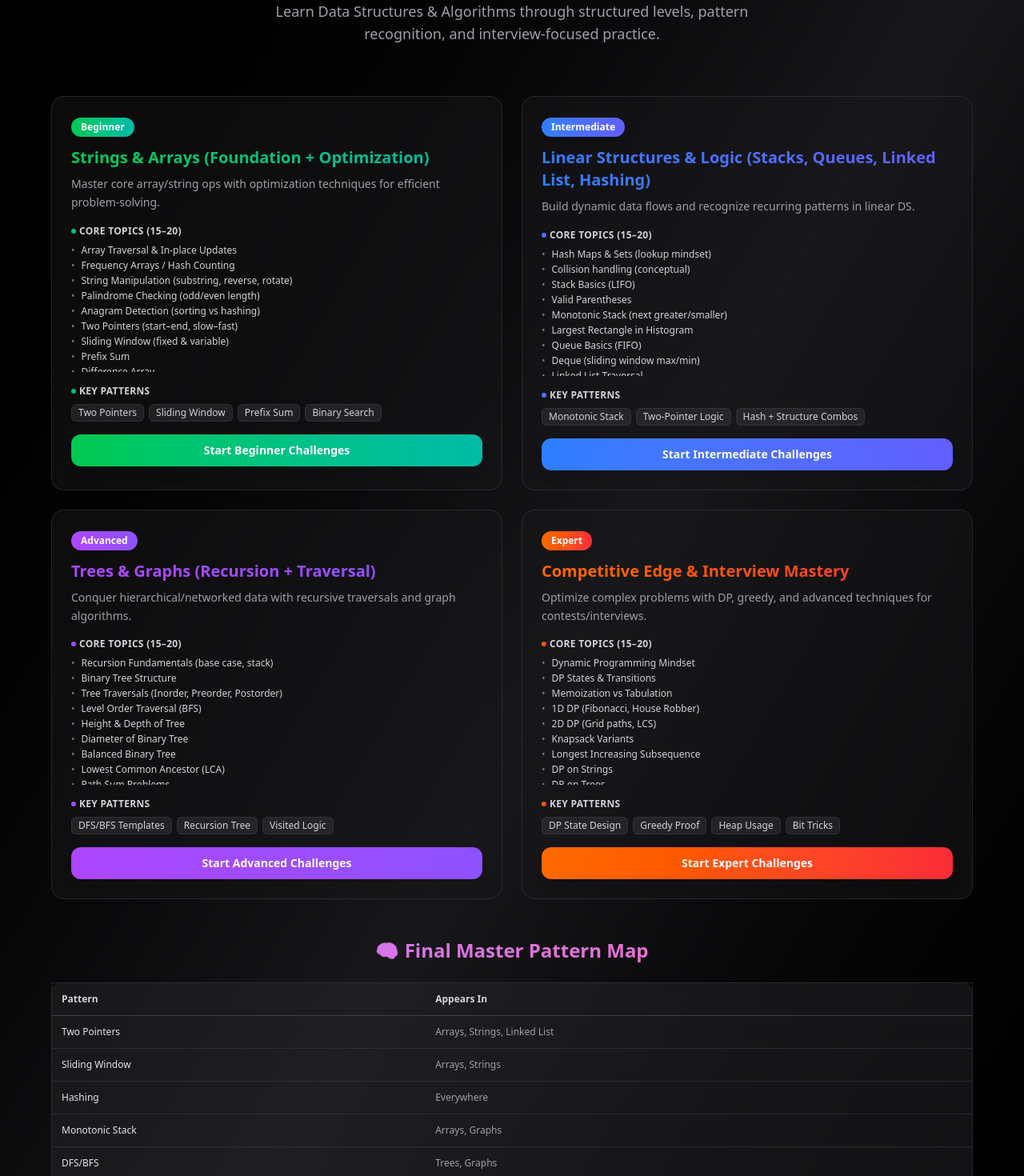
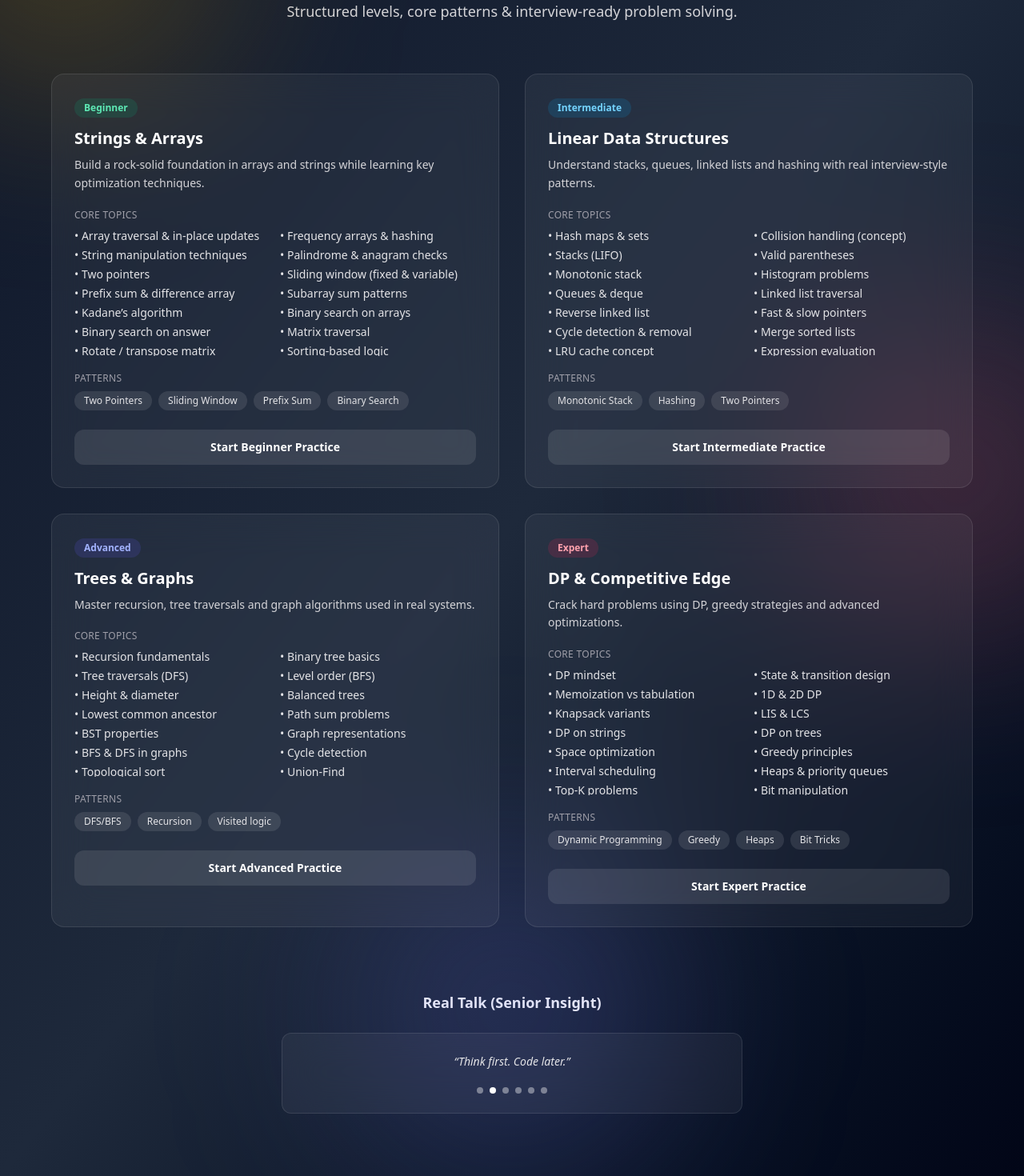
Before and after one commit to DevSars24/codeify, a Next.js app: page /dsa in a window 1280 px wide. Shown: the part 160-1630 px from the top of the page at 80% size. Built offline with nearby package versions, Linux system fonts and the light colour scheme.

Commit message:
just dsa arena ui enhancement

```diff
--- a/app/components/Dsa.tsx
+++ b/app/components/Dsa.tsx
@@ -1,365 +1,236 @@
 "use client";
+
 import { useState, useEffect } from "react";
 
 export default function Dsa() {
+  /* ================= DATA ================= */
+
   const challenges = [
     {
       id: "beginner",
       level: "Beginner",
-      title: "Strings & Arrays (Foundation + Optimization)",
-      desc: "Master core array/string ops with optimization techniques for efficient problem-solving.",
+      title: "Strings & Arrays",
+      desc:
+        "Build a rock-solid foundation in arrays and strings while learning key optimization techniques.",
       topics: [
-        "Array Traversal & In-place Updates",
-        "Frequency Arrays / Hash Counting",
-        "String Manipulation (substring, reverse, rotate)",
-        "Palindrome Checking (odd/even length)",
-        "Anagram Detection (sorting vs hashing)",
-        "Two Pointers (start–end, slow–fast)",
-        "Sliding Window (fixed & variable)",
-        "Prefix Sum",
-        "Difference Array",
-        "Subarray Sum Equals K",
-        "Longest / Shortest Subarray Problems",
-        "Kadane’s Algorithm (max subarray)",
-        "Majority Element (Moore’s Voting)",
-        "Sorting-based Problems (merge intervals, count pairs)",
-        "Binary Search on Arrays",
-        "Binary Search on Answer",
-        "Matrix Traversal (row/column, spiral)",
-        "Rotate / Transpose Matrix",
-        "Character Encoding (ASCII tricks)",
-        "Edge Cases (empty, single element, overflow)",
+        "Array traversal & in-place updates",
+        "Frequency arrays & hashing",
+        "String manipulation techniques",
+        "Palindrome & anagram checks",
+        "Two pointers",
+        "Sliding window (fixed & variable)",
+        "Prefix sum & difference array",
+        "Subarray sum patterns",
+        "Kadane’s algorithm",
+        "Binary search on arrays",
+        "Binary search on answer",
+        "Matrix traversal",
+        "Rotate / transpose matrix",
+        "Sorting-based logic",
+        "Edge case handling",
       ],
-      patterns: [
-        "Two Pointers",
-        "Sliding Window",
-        "Prefix Sum",
-        "Binary Search",
-      ],
-      gradient: "from-green-500 to-teal-500",
-      glow: "shadow-green-500/30",
+      patterns: ["Two Pointers", "Sliding Window", "Prefix Sum", "Binary Search"],
+      badge: "bg-emerald-500/15 text-emerald-300",
+      glow: "hover:shadow-emerald-500/30",
     },
     {
       id: "intermediate",
       level: "Intermediate",
-      title: "Linear Structures & Logic (Stacks, Queues, Linked List, Hashing)",
-      desc: "Build dynamic data flows and recognize recurring patterns in linear DS.",
+      title: "Linear Data Structures",
+      desc:
+        "Understand stacks, queues, linked lists and hashing with real interview-style patterns.",
       topics: [
-        "Hash Maps & Sets (lookup mindset)",
-        "Collision handling (conceptual)",
-        "Stack Basics (LIFO)",
-        "Valid Parentheses",
-        "Monotonic Stack (next greater/smaller)",
-        "Largest Rectangle in Histogram",
-        "Queue Basics (FIFO)",
-        "Deque (sliding window max/min)",
-        "Linked List Traversal",
-        "Reverse Linked List (iterative & recursive)",
-        "Fast & Slow Pointer Technique",
-        "Detect & Remove Cycle",
-        "Merge Sorted Lists",
-        "Intersection of Linked Lists",
-        "LRU Cache (HashMap + DLL concept)",
-        "Stack using Queue / Queue using Stack",
-        "Expression Evaluation (postfix/infix)",
-        "Implementation-heavy Problems",
-        "Time vs Space Tradeoffs",
-        "Dummy Node & Sentinel Techniques",
+        "Hash maps & sets",
+        "Collision handling (concept)",
+        "Stacks (LIFO)",
+        "Valid parentheses",
+        "Monotonic stack",
+        "Histogram problems",
+        "Queues & deque",
+        "Linked list traversal",
+        "Reverse linked list",
+        "Fast & slow pointers",
+        "Cycle detection & removal",
+        "Merge sorted lists",
+        "LRU cache concept",
+        "Expression evaluation",
+        "Dummy node techniques",
       ],
-      patterns: [
-        "Monotonic Stack",
-        "Two-Pointer Logic",
-        "Hash + Structure Combos",
-      ],
-      gradient: "from-blue-500 to-indigo-500",
-      glow: "shadow-blue-500/30",
+      patterns: ["Monotonic Stack", "Hashing", "Two Pointers"],
+      badge: "bg-sky-500/15 text-sky-300",
+      glow: "hover:shadow-sky-500/30",
     },
     {
       id: "advanced",
       level: "Advanced",
-      title: "Trees & Graphs (Recursion + Traversal)",
-      desc: "Conquer hierarchical/networked data with recursive traversals and graph algorithms.",
+      title: "Trees & Graphs",
+      desc:
+        "Master recursion, tree traversals and graph algorithms used in real systems.",
       topics: [
-        "Recursion Fundamentals (base case, stack)",
-        "Binary Tree Structure",
-        "Tree Traversals (Inorder, Preorder, Postorder)",
-        "Level Order Traversal (BFS)",
-        "Height & Depth of Tree",
-        "Diameter of Binary Tree",
-        "Balanced Binary Tree",
-        "Lowest Common Ancestor (LCA)",
-        "Path Sum Problems",
-        "Binary Search Tree (BST) Properties",
-        "Insert / Delete in BST",
-        "Graph Representation (list vs matrix)",
-        "BFS in Graphs",
-        "DFS in Graphs",
-        "Connected Components",
-        "Cycle Detection (directed & undirected)",
-        "Topological Sorting",
-        "Shortest Path (unweighted BFS)",
-        "Union-Find (Disjoint Set)",
-        "Tree ↔ Graph Thinking (convert mindset)",
+        "Recursion fundamentals",
+        "Binary tree basics",
+        "Tree traversals (DFS)",
+        "Level order (BFS)",
+        "Height & diameter",
+        "Balanced trees",
+        "Lowest common ancestor",
+        "Path sum problems",
+        "BST properties",
+        "Graph representations",
+        "BFS & DFS in graphs",
+        "Cycle detection",
+        "Topological sort",
+        "Union-Find",
+        "Connected components",
       ],
-      patterns: [
-        "DFS/BFS Templates",
-        "Recursion Tree",
-        "Visited Logic",
-      ],
-      gradient: "from-purple-500 to-violet-500",
-      glow: "shadow-purple-500/30",
+      patterns: ["DFS/BFS", "Recursion", "Visited logic"],
+      badge: "bg-indigo-500/15 text-indigo-300",
+      glow: "hover:shadow-indigo-500/30",
     },
     {
       id: "expert",
       level: "Expert",
-      title: "Competitive Edge & Interview Mastery",
-      desc: "Optimize complex problems with DP, greedy, and advanced techniques for contests/interviews.",
+      title: "DP & Competitive Edge",
+      desc:
+        "Crack hard problems using DP, greedy strategies and advanced optimizations.",
       topics: [
-        "Dynamic Programming Mindset",
-        "DP States & Transitions",
-        "Memoization vs Tabulation",
-        "1D DP (Fibonacci, House Robber)",
-        "2D DP (Grid paths, LCS)",
-        "Knapsack Variants",
-        "Longest Increasing Subsequence",
-        "DP on Strings",
-        "DP on Trees",
-        "Space Optimization (rolling arrays)",
-        "Greedy Algorithm Principles",
-        "Interval Scheduling",
-        "Activity Selection",
-        "Heap / Priority Queue Basics",
-        "Top-K Problems",
-        "Bit Manipulation Basics",
-        "XOR Tricks",
-        "Bitmasking",
-        "Meet-in-the-Middle",
-        "Time Complexity Optimization Tricks",
+        "DP mindset",
+        "State & transition design",
+        "Memoization vs tabulation",
+        "1D & 2D DP",
+        "Knapsack variants",
+        "LIS & LCS",
+        "DP on strings",
+        "DP on trees",
+        "Space optimization",
+        "Greedy principles",
+        "Interval scheduling",
+        "Heaps & priority queues",
+        "Top-K problems",
+        "Bit manipulation",
+        "Meet-in-the-middle",
       ],
-      patterns: [
-        "DP State Design",
-        "Greedy Proof",
-        "Heap Usage",
-        "Bit Tricks",
-      ],
-      gradient: "from-orange-500 to-red-500",
-      glow: "shadow-orange-500/30",
+      patterns: ["Dynamic Programming", "Greedy", "Heaps", "Bit Tricks"],
+      badge: "bg-rose-500/15 text-rose-300",
+      glow: "hover:shadow-rose-500/30",
     },
   ];
 
-  const masterPatterns = [
-    { pattern: "Two Pointers", appears: "Arrays, Strings, Linked List" },
-    { pattern: "Sliding Window", appears: "Arrays, Strings" },
-    { pattern: "Hashing", appears: "Everywhere" },
-    { pattern: "Monotonic Stack", appears: "Arrays, Graphs" },
-    { pattern: "DFS/BFS", appears: "Trees, Graphs" },
-    { pattern: "DP", appears: "Hard problems" },
-    { pattern: "Greedy", appears: "Optimization" },
-    { pattern: "Binary Search", appears: "Arrays, Answers" },
-  ];
-
   const insights = [
-    {
-      title: "Patterns > Problems",
-      text: "DSA is not about solving 1000 questions. It is about identifying around 50–60 core patterns and reusing them across problems with confidence.",
-    },
-    {
-      title: "Think Before You Code",
-      text: "Strong developers spend more time thinking than typing. A clear approach beats fast coding every single time.",
-    },
-    {
-      title: "DSA Trains the Brain",
-      text: "DSA sharpens logical thinking, problem decomposition, and patience. These skills transfer directly to system design and real-world engineering.",
-    },
-    {
-      title: "Struggle Is a Feature",
-      text: "If a problem feels uncomfortable, it means your brain is learning. Growth happens exactly at the edge of confusion.",
-    },
-    {
-      title: "Brute Force Is Not Bad",
-      text: "Start with brute force. Understand it. Then optimize it. Every optimal solution is born from a clear brute-force idea.",
-    },
-    {
-      title: "Consistency Beats Talent",
-      text: "Thirty focused minutes daily will outperform random long sessions. DSA rewards discipline, not shortcuts.",
-    },
-    {
-      title: "Platforms Are Just Tools",
-      text: "LeetCode, GFG, Codeforces, CodeChef — platforms don’t matter. Your thinking process does.",
-    },
-    {
-      title: "Interviews Test Thinking",
-      text: "Interviewers don’t expect perfection. They look for clarity, communication, and structured problem-solving.",
-    },
+    "DSA is about patterns, not question count.",
+    "Think first. Code later.",
+    "Struggle means growth.",
+    "Brute force is the first step to optimization.",
+    "Consistency beats talent every time.",
+    "Interviewers value clarity over perfection.",
   ];
 
   const [currentInsight, setCurrentInsight] = useState(0);
 
   useEffect(() => {
-    const interval = setInterval(() => {
-      setCurrentInsight((prev) => (prev + 1) % insights.length);
-    }, 5000); // 5 second gap
-
-    return () => clearInterval(interval);
+    const id = setInterval(() => {
+      setCurrentInsight((p) => (p + 1) % insights.length);
+    }, 4500);
+    return () => clearInterval(id);
   }, []);
 
-  const comingSoon = () => {
-    alert(
-      "🚧 Feature Under Development\n\n" +
-        "AI-powered DSA challenges with auto-evaluation & hints are coming soon.\n\n" +
-        "For now, please practice using the Coding Playground.\n\n" +
-        "Thanks for your patience 🙏"
-    );
-  };
+  /* ================= UI ================= */
 
   return (
-    <div className="min-h-screen bg-gradient-to-br from-black via-zinc-900 to-black text-white px-6 pt-24 pb-16">
+    <div className="relative min-h-screen overflow-hidden px-6 pt-24 pb-20 text-white">
+
+      {/* 🌈 WARM AURORA BACKGROUND */}
+      <div className="absolute inset-0 -z-10 bg-gradient-to-br from-[#0f172a] via-[#1e293b] to-[#020617]" />
+      <div className="absolute -top-32 -left-32 w-[420px] h-[420px] bg-amber-400/20 rounded-full blur-[120px]" />
+      <div className="absolute top-1/3 -right-32 w-[420px] h-[420px] bg-rose-400/20 rounded-full blur-[120px]" />
+      <div className="absolute bottom-0 left-1/3 w-[420px] h-[420px] bg-indigo-400/20 rounded-full blur-[120px]" />
+
       {/* HEADER */}
       <div className="max-w-5xl mx-auto text-center mb-16">
-        <h1 className="text-4xl md:text-5xl font-bold mb-4 bg-gradient-to-r from-purple-400 via-pink-400 to-purple-500 bg-clip-text text-transparent">
+        <h1 className="text-4xl md:text-5xl font-bold mb-4 bg-gradient-to-r from-amber-300 via-rose-300 to-indigo-300 bg-clip-text text-transparent">
           DSA Practice Arena
         </h1>
-        <p className="text-zinc-400 max-w-2xl mx-auto text-lg">
-          Learn Data Structures & Algorithms through structured levels,
-          pattern recognition, and interview-focused practice.
+        <p className="text-zinc-300 text-lg">
+          Structured levels, core patterns & interview-ready problem solving.
         </p>
       </div>
 
       {/* CARDS */}
-      <div className="grid grid-cols-1 md:grid-cols-2 gap-6 max-w-6xl mx-auto mb-12">
+      <div className="grid grid-cols-1 md:grid-cols-2 gap-8 max-w-6xl mx-auto mb-20">
         {challenges.map((c) => (
           <div
             key={c.id}
-            className={`rounded-2xl p-6 border border-zinc-700/50 bg-zinc-900/50 backdrop-blur-md transition-all duration-300 hover:-translate-y-1 hover:shadow-2xl ${c.glow}`}
+            className={`rounded-2xl border border-white/10 bg-white/5 backdrop-blur-xl p-7 transition-all duration-300 hover:-translate-y-1 ${c.glow}`}
           >
-            {/* LEVEL */}
-            <span
-              className={`inline-block mb-3 px-3 py-1 rounded-full text-xs font-semibold bg-gradient-to-r ${c.gradient} text-white shadow-md`}
-            >
+            <span className={`inline-block mb-3 px-3 py-1 rounded-full text-xs font-semibold ${c.badge}`}>
               {c.level}
             </span>
-            <h3
-              className={`text-xl font-bold mb-2 bg-gradient-to-r ${c.gradient} bg-clip-text text-transparent`}
-            >
+
+            <h3 className="text-xl font-semibold text-white mb-2">
               {c.title}
             </h3>
-            <p className="text-zinc-400 mb-4 text-sm leading-relaxed">{c.desc}</p>
-            {/* TOPICS - Compact List */}
-            <div className="space-y-2 mb-4">
-              <h4 className="text-xs font-semibold text-zinc-300 uppercase tracking-wide mb-2 flex items-center gap-1">
-                <span className={`w-1.5 h-1.5 rounded-full bg-gradient-to-r ${c.gradient}`}></span>
-                Core Topics (15–20)
-              </h4>
-              <ul className="space-y-1 max-h-40 overflow-y-auto scrollbar-thin scrollbar-thumb-zinc-600 scrollbar-track-zinc-900 pr-1 text-xs text-zinc-300">
-                {c.topics.map((t, idx) => (
-                  <li key={idx} className="flex items-center gap-2 leading-tight">
-                    <span className="text-zinc-500">•</span>
-                    <span>{t}</span>
-                  </li>
+
+            <p className="text-zinc-300 text-sm mb-5 leading-relaxed">
+              {c.desc}
+            </p>
+
+            <div className="mb-5">
+              <p className="text-xs uppercase tracking-wide text-zinc-400 mb-2">
+                Core Topics
+              </p>
+              <ul className="grid grid-cols-1 sm:grid-cols-2 gap-x-4 gap-y-1 text-sm text-zinc-200 max-h-40 overflow-y-auto pr-1">
+                {c.topics.map((t, i) => (
+                  <li key={i}>• {t}</li>
                 ))}
               </ul>
             </div>
-            {/* PATTERNS */}
-            <div className="mb-4">
-              <h4 className="text-xs font-semibold text-zinc-300 uppercase tracking-wide mb-2 flex items-center gap-1">
-                <span className={`w-1.5 h-1.5 rounded-full bg-gradient-to-r ${c.gradient}`}></span>
-                Key Patterns
-              </h4>
-              <div className="flex flex-wrap gap-1.5">
-                {c.patterns.map((p, idx) => (
+
+            <div className="mb-6">
+              <p className="text-xs uppercase tracking-wide text-zinc-400 mb-2">
+                Patterns
+              </p>
+              <div className="flex flex-wrap gap-2">
+                {c.patterns.map((p) => (
                   <span
-                    key={idx}
-                    className="text-xs px-2 py-0.5 rounded-md bg-zinc-700/40 text-zinc-300 border border-zinc-600/30"
+                    key={p}
+                    className="text-xs px-3 py-1 rounded-full bg-white/10 text-zinc-200"
                   >
                     {p}
                   </span>
                 ))}
               </div>
             </div>
-            {/* CTA */}
-            <button
-              onClick={comingSoon}
-              className={`w-full py-2.5 rounded-xl text-sm font-semibold text-white bg-gradient-to-r ${c.gradient} hover:opacity-90 transition-all shadow-lg hover:shadow-xl`}
-            >
-              Start {c.level} Challenges
+
+            <button className="w-full py-3 rounded-xl bg-white/10 hover:bg-white/20 transition font-semibold text-sm">
+              Start {c.level} Practice
             </button>
           </div>
         ))}
       </div>
 
-      {/* MASTER PATTERN MAP */}
-      <div className="max-w-6xl mx-auto mb-12">
-        <h2 className="text-2xl font-bold text-center mb-6 bg-gradient-to-r from-purple-400 to-pink-400 bg-clip-text text-transparent">
-          🧠 Final Master Pattern Map
+      {/* REAL TALK */}
+      <div className="max-w-xl mx-auto text-center">
+        <h2 className="text-lg font-semibold text-zinc-100 mb-6">
+          Real Talk (Senior Insight)
         </h2>
-        <div className="overflow-x-auto">
-          <table className="w-full text-xs bg-zinc-800/50 rounded-xl border border-zinc-700/50">
-            <thead>
-              <tr className="border-b border-zinc-700">
-                <th className="p-3 text-left font-semibold text-zinc-300">Pattern</th>
-                <th className="p-3 text-left font-semibold text-zinc-300">Appears In</th>
-              </tr>
-            </thead>
-            <tbody>
-              {masterPatterns.map((pat, idx) => (
-                <tr key={idx} className="border-b border-zinc-700/50 hover:bg-zinc-700/20">
-                  <td className="p-3 text-zinc-200">{pat.pattern}</td>
-                  <td className="p-3 text-zinc-400">{pat.appears}</td>
-                </tr>
-              ))}
-            </tbody>
-          </table>
-        </div>
-      </div>
 
-      {/* REAL TALK SECTION - Animated Single Card */}
-      <div className="max-w-2xl mx-auto mb-16">
-        <h2 className="text-xl font-bold mb-8 text-center text-purple-400">🔥 Real Talk: DSA Wisdom</h2>
-        <div className="relative">
-          <div className="p-8 bg-zinc-900/50 rounded-2xl border border-zinc-700/50 backdrop-blur-md shadow-2xl transition-all duration-1000 ease-in-out">
-            <h3 className="text-lg font-semibold mb-4 text-zinc-200 animate-fade-in">
-              {insights[currentInsight].title}
-            </h3>
-            <p className="text-zinc-400 text-sm leading-relaxed italic animate-slide-up">
-              {insights[currentInsight].text}
-            </p>
-            <div className="mt-6 flex justify-center space-x-2 text-xs text-zinc-500">
-              {insights.map((_, idx) => (
-                <div
-                  key={idx}
-                  className={`w-2 h-2 rounded-full transition-all duration-500 ${
-                    idx === currentInsight ? "bg-purple-400 scale-125" : "bg-zinc-600"
-                  }`}
-                />
-              ))}
-            </div>
+        <div className="rounded-xl border border-white/10 bg-white/5 backdrop-blur-xl p-6 transition-all duration-500">
+          <p className="text-zinc-200 italic text-sm leading-relaxed">
+            “{insights[currentInsight]}”
+          </p>
+
+          <div className="flex justify-center gap-2 mt-5">
+            {insights.map((_, i) => (
+              <span
+                key={i}
+                className={`w-2 h-2 rounded-full ${
+                  i === currentInsight ? "bg-white" : "bg-white/40"
+                }`}
+              />
+            ))}
           </div>
         </div>
       </div>
-
-      <p className="text-center text-zinc-500 text-sm mt-16">
-        Adaptive difficulty, AI hints & instant feedback coming soon 🚀
-      </p>
-
-      <style jsx>{`
-        .scrollbar-thin::-webkit-scrollbar { height: 4px; width: 4px; }
-        .scrollbar-thin::-webkit-scrollbar-track { background: transparent; }
-        .scrollbar-thin::-webkit-scrollbar-thumb { background-color: theme('colors.zinc.600'); border-radius: 9999px; }
-        @keyframes fade-in {
-          from { opacity: 0; transform: translateY(10px); }
-          to { opacity: 1; transform: translateY(0); }
-        }
-        .animate-fade-in {
-          animation: fade-in 0.5s ease-out;
-        }
-        @keyframes slide-up {
-          from { opacity: 0; transform: translateY(20px); }
-          to { opacity: 1; transform: translateY(0); }
-        }
-        .animate-slide-up {
-          animation: slide-up 0.6s ease-out 0.2s both;
-        }
-      `}</style>
     </div>
   );
 }
```
